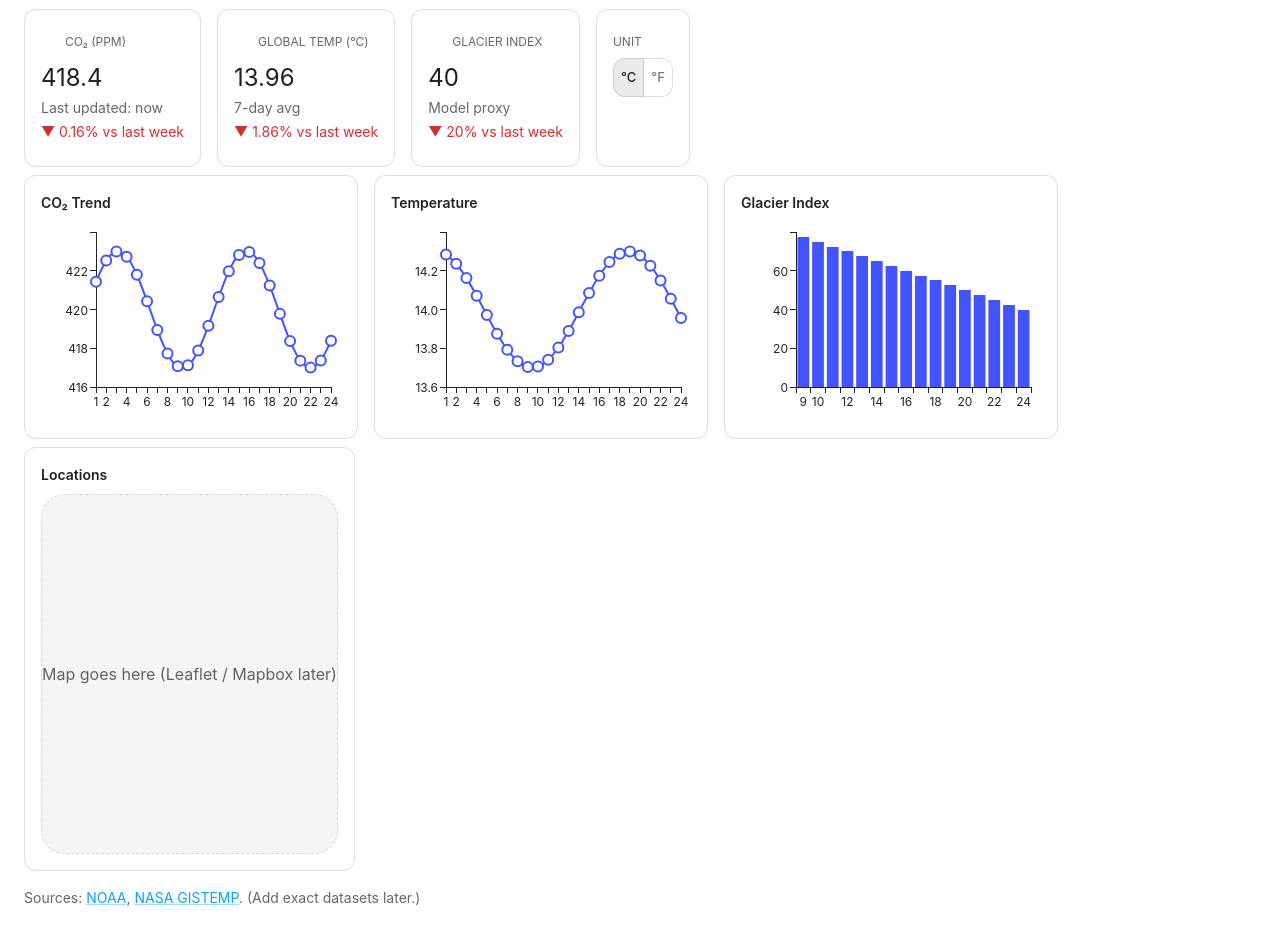
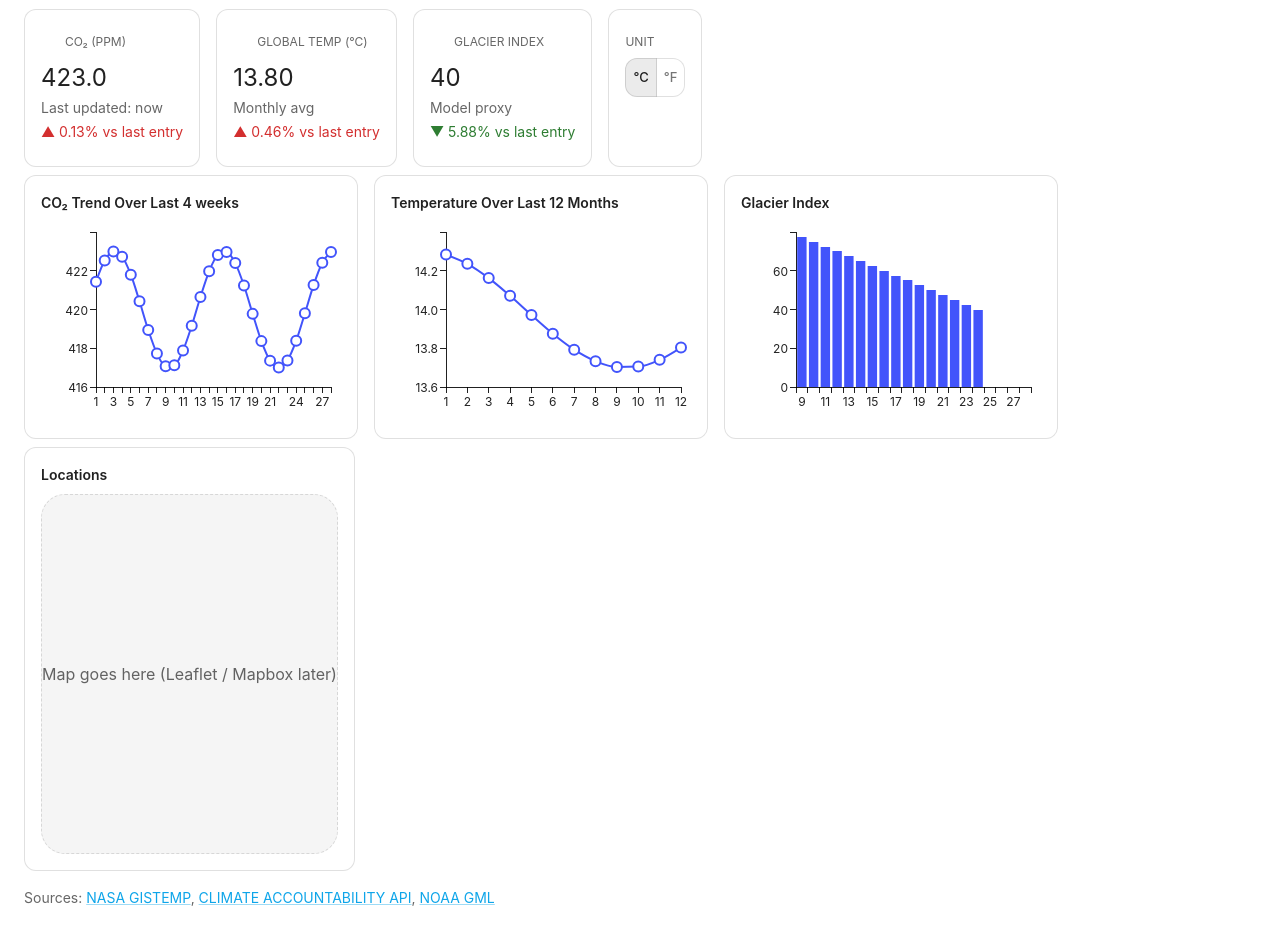
Before and after one commit to Soham0047/CS160-Group6-MeltMonitor, a React (Vite) app in the folder client/: page / in a window 1280 px wide. Shown: the part 80-1012 px from the top of the page. Built offline with nearby package versions, Linux system fonts and the light colour scheme; no server answers; some icons are missing.

Commit message:
fixed + cleaned implementation for co2 and temp data fetch and display

```diff
--- a/client/src/components/Dashboard/DashboardPage.jsx
+++ b/client/src/components/Dashboard/DashboardPage.jsx
@@ -22,26 +22,30 @@ export default function DashboardPage() {
   const { data, loading, error } = useDashboardData();
   const [unit, setUnit] = useState("C");
 
-  // Delete after finding APIs
+  // handle when waiting for the API or when these is no current data
   if (loading || !data) {
     return (
-      <Container maxWidth="xl" sx={{ py: 3 }}>
-        <div>Loading dashboard data...</div>
+      <Container maxwidth="xl" sx={{ py: 3, display: "flex", flexDirection: "column", alignItems: "center" }}>
+        <div>Dashboard data is being fetched...</div>
       </Container>
     );
   }
 
-  // Delete after finding APIs
+  // handle when there is an error during data fetch
   if (error) {
     return (
-      <Container maxWidth="xl" sx={{ py: 3 }}>
-        <div>Error: {error.message}</div>
-        <div>Check browser console for details</div>
+      <Container maxwidth="xl" sx={{ py: 3,  display: "flex", flexDirection: "column", alignitems: "center" }}>
+        <div>Error has occured, Sorry...</div>
       </Container>
     );
   }
 
   const x = Array.from({ length: data.co2Series.length }, (_, i) => i + 1);
+  // set the x axis for the co2 chart
+  const co2x = Array.from({ length: data.co2Series.length }, (_, i) => i + 1);
+  // set the x axis for the temp chart
+  const tempx = Array.from({ length: data.tempSeries.length}, (_, i) => i + 1);
+  // conversion for the unit toggle
   const tempLatest = data.tempSeries.at(-1);
   const tempValue = unit === "C" ? tempLatest : (tempLatest * 9) / 5 + 32;
 
@@ -62,7 +66,7 @@ export default function DashboardPage() {
           <KpiCard
             label={`Global Temp (°${unit})`}
             value={tempValue.toFixed(2)}
-            sublabel="7-day avg"
+            sublabel="Monthly avg"
             delta={data.difference.temp}
             icon={<ThermostatIcon fontSize="small" />}
           />
@@ -101,17 +105,17 @@ export default function DashboardPage() {
         <Grid item xs={12} md={4}>
           <Paper variant="outlined" sx={{ p: 2 }}>
             <Typography variant="subtitle2" sx={{ mb: 1 }}>
-              CO₂ Trend
+              CO₂ Trend Over Last 4 weeks
             </Typography>
-            <SparkLine x={x} series={data.co2Series} />
+            <SparkLine x={co2x} series={data.co2Series} />
           </Paper>
         </Grid>
         <Grid item xs={12} md={4}>
           <Paper variant="outlined" sx={{ p: 2 }}>
             <Typography variant="subtitle2" sx={{ mb: 1 }}>
-              Temperature
+              Temperature Over Last 12 Months
             </Typography>
-            <SparkLine x={x} series={data.tempSeries} />
+            <SparkLine x={tempx} series={data.tempSeries} />
           </Paper>
         </Grid>
         <Grid item xs={12} md={4}>
@@ -140,21 +144,28 @@ export default function DashboardPage() {
       <Box sx={{ mt: 2, fontSize: 14, color: "text.secondary" }}>
         Sources:{" "}
         <Link
-          href="https://gml.noaa.gov/ccgg/trends/"
-          target="_blank"
-          rel="noreferrer"
-        >
-          NOAA
-        </Link>
-        ,{" "}
-        <Link
           href="https://data.giss.nasa.gov/gistemp/"
           target="_blank"
           rel="noreferrer"
         >
           NASA GISTEMP
         </Link>
-        . (Add exact datasets later.)
+        ,{" "}
+        <Link
+          href="https://global-warming.org/"
+          target="_blank"
+          rel="noreferrer"
+        >
+          CLIMATE ACCOUNTABILITY API
+        </Link>
+        ,{" "}
+        <Link
+          href="https://gml.noaa.gov/ccgg/trends/gl_trend.html"
+          target="_blank"
+          rel="noreferrer"
+          >
+          NOAA GML
+        </Link>
       </Box>
     </Container>
   );
--- a/client/src/components/Dashboard/KpiCard.jsx
+++ b/client/src/components/Dashboard/KpiCard.jsx
@@ -2,7 +2,7 @@ import { Card, CardContent, Typography, Box } from "@mui/material";
 
 export default function KpiCard({ label, value, sublabel, delta, icon }) {
   const deltaColor =
-    delta > 0 ? "success.main" : delta < 0 ? "error.main" : "text.secondary";
+    delta > 0 ? "error.main" : delta < 0 ? "success.main" : "text.secondary";
   const deltaSign = delta > 0 ? "▲" : delta < 0 ? "▼" : "•";
 
   return (
@@ -24,7 +24,7 @@ export default function KpiCard({ label, value, sublabel, delta, icon }) {
         )}
         {typeof delta === "number" && (
           <Typography variant="body2" sx={{ mt: 0.5, color: deltaColor }}>
-            {deltaSign} {Math.abs(delta)}% vs last week
+            {deltaSign} {Math.abs(delta)}% vs last entry
           </Typography>
         )}
       </CardContent>
--- a/client/src/hooks/useDashboardData.jsx
+++ b/client/src/hooks/useDashboardData.jsx
@@ -10,17 +10,19 @@ export function useDashboardData() {
   useEffect(() => {
     let ok = true;
 
+    // initial fetch on start up
     fetchDashboard()
       .then((d) => ok && setData(d))
       .catch(setError)
       .finally(() => ok && setLoading(false));
 
-    // refresh the data fetch every 30 seconds
+    // refresh the data fetch every 24 hours
     const interval = setInterval(() => {
       fetchDashboard()
         .then((d) => ok && setData(d))
         .catch(setError);
-    }, 30000);
+        // set to miliseconds
+    }, 1000 * 60 * 60 * 24);
 
     return () => {
       ok = false;
--- a/client/src/services/dashboard.js
+++ b/client/src/services/dashboard.js
@@ -1,42 +1,48 @@
+// fetch data for each statistic we want to display on the dashboard
 async function fetchCO2Data() {
   try {
-    const corsProxy = 'https://corsproxy.io/?';
-    const url = 'https://global-warming.org/api/co2-api';
-
-    const connection = await fetch(corsProxy + encodeURIComponent(url));
-    // const connection = await fetch('https://global-warming.org/api/co2-api');
+    const connection = await fetch('https://global-warming.org/api/co2-api');
     if (!connection.ok) {
       throw new Error('Failed data fetch');
     }
-    // fetch and sort data by last 24 entries from global-warming.org
-    const data = await response.json();
-    const last24 = data.co2.slice(-24);
-    const co2Data = last24.map(entry => parseFloat(entry.trend));
 
-    return co2Data;
+    const co2Data = await connection.json();
+
+    // fetch last 28 (4 weeks) for trend calculations
+    const latest = co2Data.co2.slice(-28);
+    const co2Series = latest.map(entry => parseFloat(entry.trend));
+
+    return co2Series;
     // throw new Error('No API');
   }
   catch (e) {
     console.error('Error: CO2 data fetch has failed');
     // in the event API fetch has failed, use mock data for filler
-    return Array.from({ length: 24 }, (_,i) =>
+    return Array.from({ length: 28 }, (_,i) =>
     420 + Math.sin((i + 1) / 2) * 3);
   }
 }
 
 async function fetchTempData() {
   try {
-    // const connection = await fetch('https://data.giss.nasa.gov/gistemp/tabledata_v4/GLB.Ts+dSST.json');
-    // if (!connection.ok) {
-    //   throw new Error('Failed data fetch');
-    // }
-    // const data = await response.json();
-    // return data;
-    throw new Error('No API');
+    const connection = await fetch('https://global-warming.org/api/temperature-api');
+    if (!connection.ok) {
+      throw new Error('Failed data fetch');
+    }
+
+    const tempData = await connection.json();
+
+    // fetch the last 12 months for trend calculations
+    const latest = tempData.result.slice(-12);
+    // add global temp baseline to anomaly entry for celcius format
+    const tempSeries = latest.map(entry => 14 + parseFloat(entry.land));
+
+    return tempSeries;
+
   }
   catch (e) {
     console.error('Error: Temp data fetch has failed');
-    return Array.from({ length: 24 }, (_,i) =>
+    return Array.from({ length: 12 }, (_,i) =>
     14 + Math.cos((i + 1) / 3) * 0.3);
   }
 }
@@ -58,13 +64,12 @@ async function fetchGlacierData() {
   }
 }
 
-// find and note the percent change between last and latest data
+// find and note the percent change between previous and current data
 function calculateDiff(series) {
   const current = series[series.length - 1];
-  const previous = series.slice(-8, -1);
-  const prevAvg = previous.reduce((a,b) => a + b, 0) / previous.length;
+  const previous = series[series.length - 2];
 
-  const diff = ((current - prevAvg) / prevAvg) * 100;
+  const diff = ((current - previous) / previous) * 100;
   return Math.round(diff * 100) / 100;
 }
 
```
